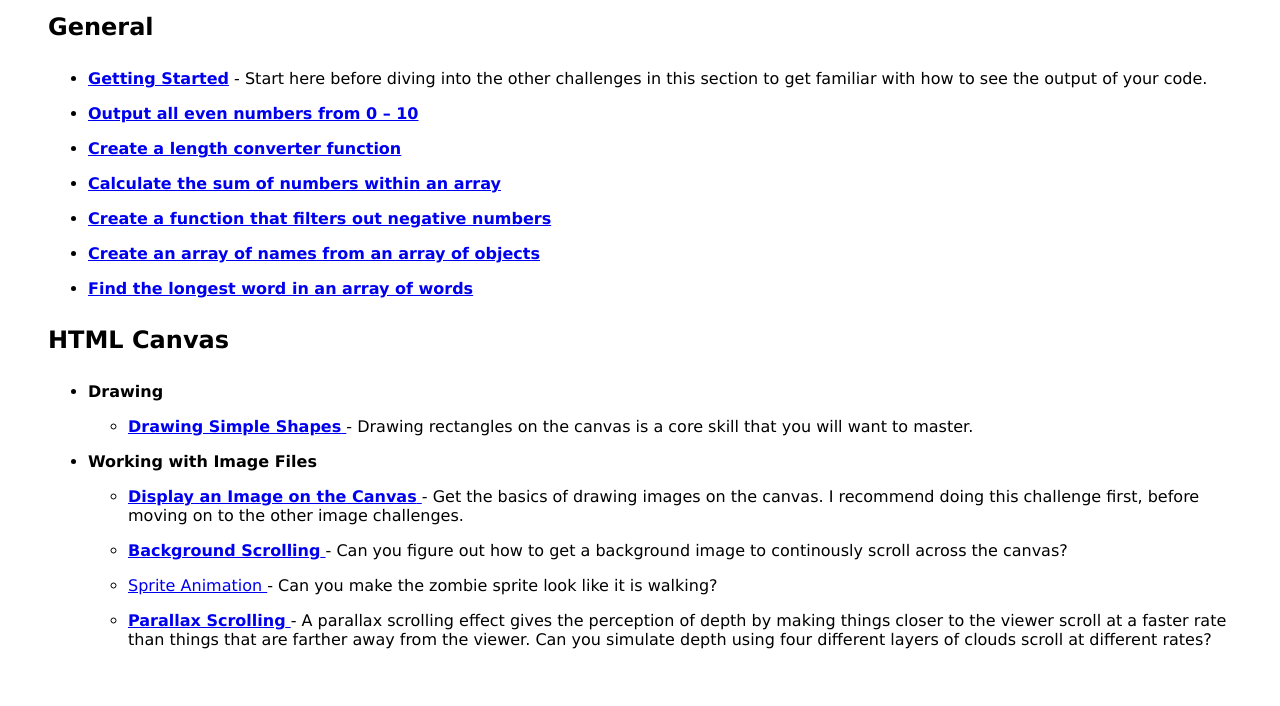
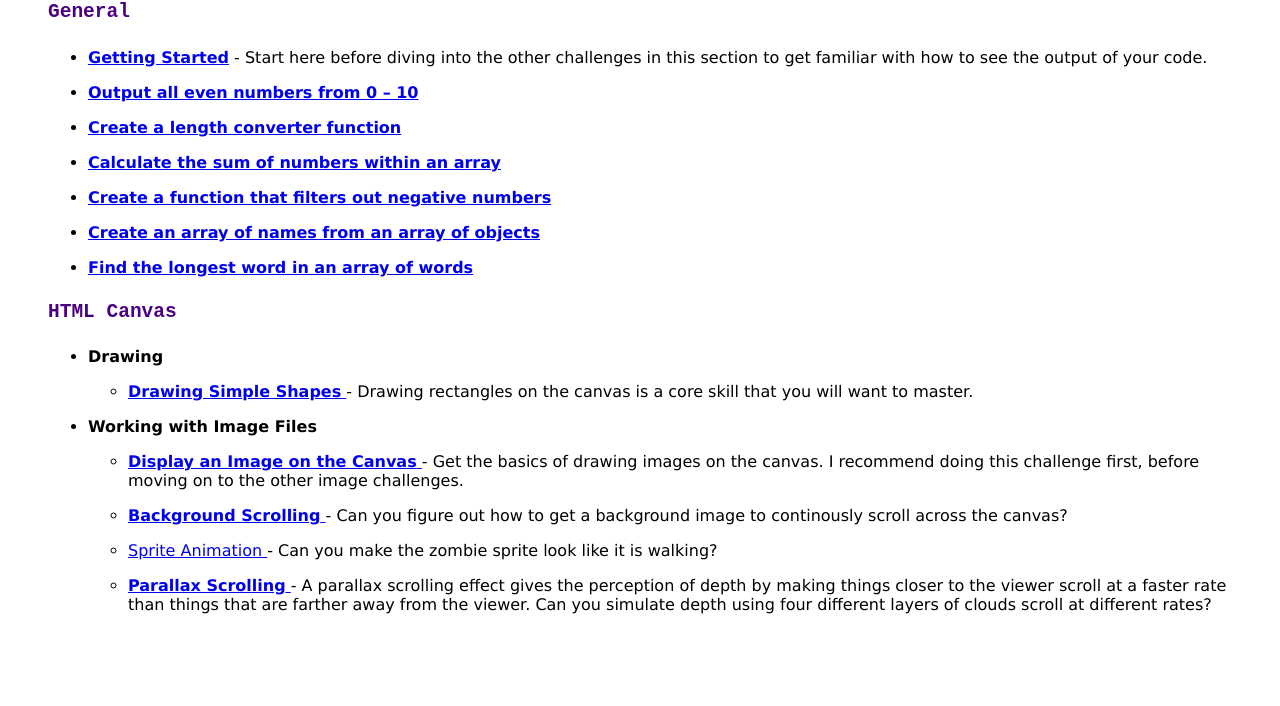
Before and after one commit to RobertHardyRss/learning-javascript, a website: page challenges/index.html in a window 1280 px wide. Shown: the part 94-800 px from the top of the page. Drawn offline with Linux system fonts and the light colour scheme.

Commit message:
Tweak header styles

```diff
--- a/css/site.css
+++ b/css/site.css
@@ -6,6 +6,14 @@ body {
 	font-family: "Lucida Sans", "Lucida Sans Regular", "Lucida Grande",
 		"Lucida Sans Unicode", Geneva, Verdana, sans-serif;
 	margin: 3em;
+}
+
+h1,
+h2,
+h3 {
+	font-family: monospace;
+	font-weight: bolder;
+	color: indigo;
 }
 
 canvas.border {
```
